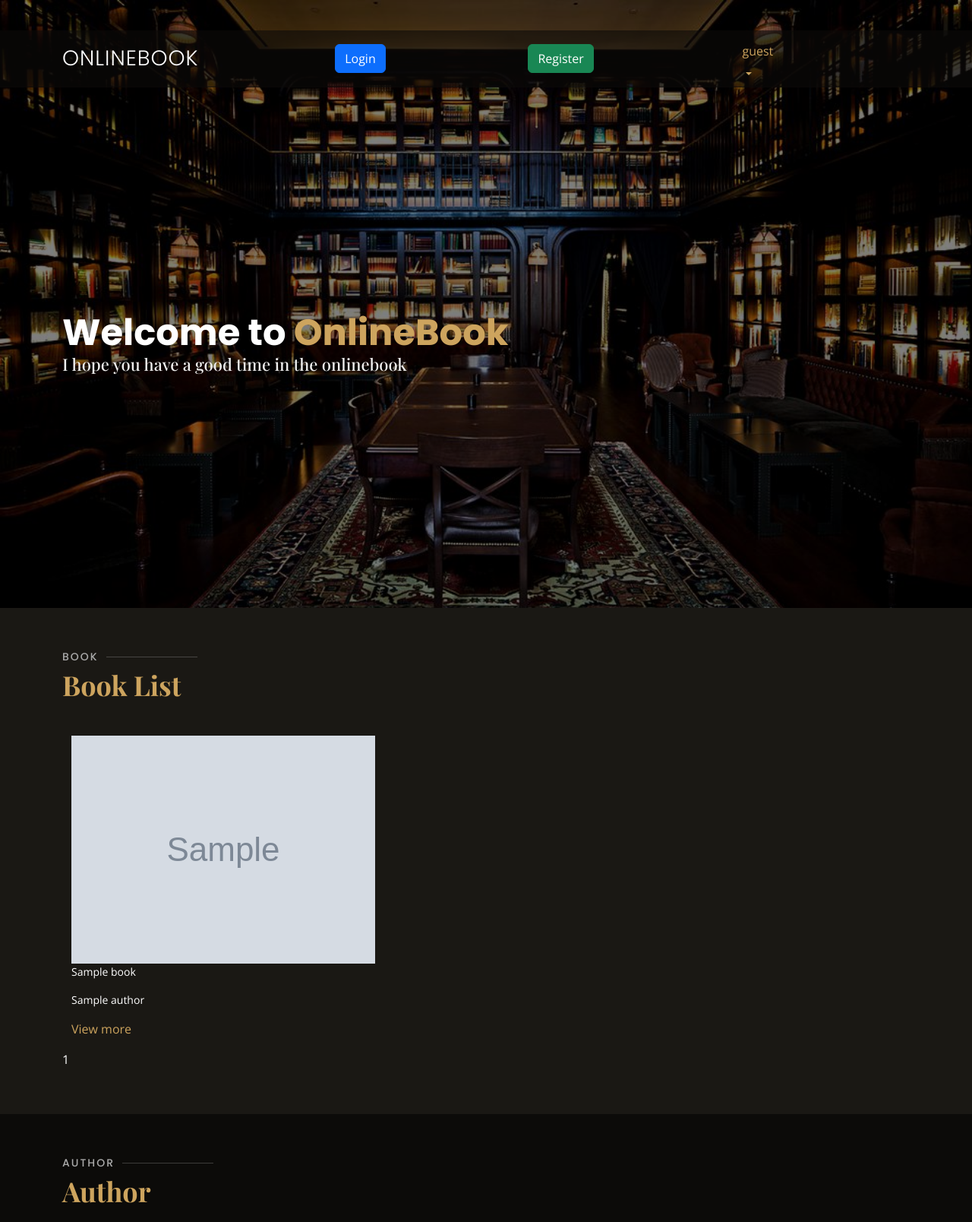
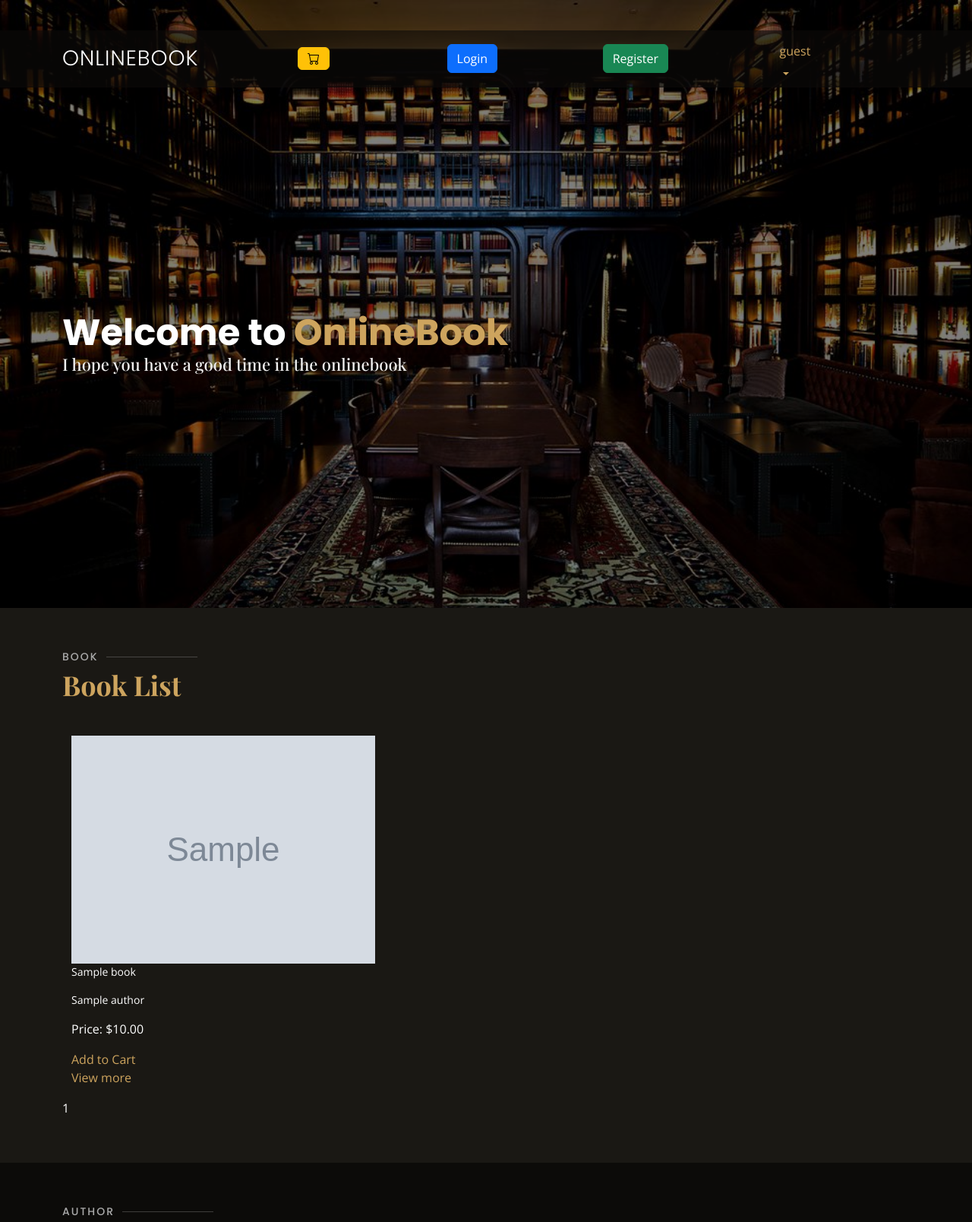
Before and after one commit to mahdi7723/BookWebsite, a Django app: page / in a window 1280 px wide. Shown: the top 1608 px of the page at 76% size. Run offline with Django 4.2, Linux system fonts and the light colour scheme; tables that the repository leaves empty hold one stand-in row (values such as "Sample post"); grey boxes marked "Sample" are stand-in pictures; some libraries are stand-ins or nearby versions; some web fonts are replaced.

Commit message:
add shoping cart to project

```diff
--- a/OnlineBook/urls.py
+++ b/OnlineBook/urls.py
@@ -26,4 +26,5 @@ urlpatterns = [
                   path('accounts/', include('django.contrib.auth.urls')),
                   path('', include('books.urls')),
                   path('ratings/', include('star_ratings.urls', namespace='ratings')),
+
               ] + static(settings.MEDIA_URL, document_root=settings.MEDIA_ROOT)
--- a/books/models.py
+++ b/books/models.py
@@ -1,9 +1,14 @@
 from django.db import models
+from accounts.models import CustomUser
 
 
 # Create your models here.
 class Category(models.Model):
     name = models.CharField(max_length=100)
+
+    @staticmethod
+    def get_all_categories():
+        return Category.objects.all()
 
     def __str__(self):
         return self.name
@@ -28,3 +33,12 @@ class Book(models.Model):
 
     def __str__(self):
         return self.title
+
+
+class CartItem(models.Model):
+    product = models.ForeignKey(Book, on_delete=models.CASCADE)
+    quantity = models.PositiveIntegerField(default=1)
+    user = models.ForeignKey(CustomUser, on_delete=models.CASCADE)  # If using authentication
+
+    def __str__(self):
+        return f"{self.quantity} x {self.product.name}"
--- a/books/urls.py
+++ b/books/urls.py
@@ -6,4 +6,10 @@ urlpatterns = [
     path('books/<int:book_id>/', views.book_detail, name='book_detail'),
     path('categories/', views.category_list, name='category_list'),
     path('author/<int:author_id>/', views.author_book, name='author'),
+    path('add_to_cart/<int:book_id>/', views.add_to_cart, name='add_to_cart'),
+    path('remove_from_cart/<int:cart_item_id>/', views.remove_from_cart, name='remove_from_cart'),
+    path('cart/', views.cart_view, name='cart'),
+    path('increase_quantity/<int:cart_item_id>/', views.increase_quantity, name='increase_quantity'),
+    path('decrease_quantity/<int:cart_item_id>/', views.decrease_quantity, name='decrease_quantity'),
+
 ]
--- a/books/views.py
+++ b/books/views.py
@@ -1,6 +1,7 @@
-from django.shortcuts import get_object_or_404, render
+from django.shortcuts import get_object_or_404, render, redirect
 from django.core.paginator import Paginator
-from .models import Book, Category, Author
+from .models import Book, Category, Author, CartItem
+from django.contrib.auth.decorators import login_required
 
 
 def home(request):
@@ -28,7 +29,6 @@ def book_detail(request, book_id):
         'author': author,
         'author_books': author_books,
     }
-
     return render(request, 'book_detail.html', context)
 
 
@@ -47,3 +47,58 @@ def author_book(request, author_id):
     }
 
     return render(request, 'author_book.html', context)
+
+
+@login_required
+def add_to_cart(request, book_id):
+    product = Book.objects.get(pk=book_id)
+    user = request.user
+
+    # Check if the item already exists in the cart, if yes, update the quantity, else create a new entry.
+    try:
+        cart_item = CartItem.objects.get(product=product, user=user)
+        cart_item.quantity += 1
+        cart_item.save()
+    except CartItem.DoesNotExist:
+        cart_item = CartItem(product=product, user=user)
+        cart_item.save()
+
+    return redirect('cart')
+
+
+@login_required
+def remove_from_cart(request, cart_item_id):
+    cart_item = CartItem.objects.get(pk=cart_item_id)
+    cart_item.delete()
+    return redirect('cart')
+
+
+@login_required
+def cart_view(request):
+    user = request.user
+    cart_items = CartItem.objects.filter(user=user)
+    total_price = sum(item.product.price * item.quantity for item in cart_items)
+
+    context = {
+        'cart_items': cart_items,
+        'total_price': total_price,
+    }
+
+    return render(request, 'cart.html', context)
+
+
+@login_required
+def increase_quantity(request, cart_item_id):
+    cart_item = CartItem.objects.get(pk=cart_item_id)
+    cart_item.quantity += 1
+    cart_item.save()
+    return redirect('cart')
+
+
+@login_required
+def decrease_quantity(request, cart_item_id):
+    cart_item = CartItem.objects.get(pk=cart_item_id)
+    if cart_item.quantity > 1:
+        cart_item.quantity -= 1
+        cart_item.save()
+    return redirect('cart')
--- a/templates/base.html
+++ b/templates/base.html
@@ -35,7 +35,8 @@
 <!-- ======= Header ======= -->
 <header id="header" class="fixed-top d-flex align-items-center">
     <div class="container-fluid container-xl d-flex align-items-center justify-content-lg-between">
-        <h1 class="logo me-auto me-lg-0"><a href="{% url 'home' %}">OnlineBook</a></h1>
+        <h1 class="logo me-auto me-lg-0 "><a href="{% url 'home' %}">OnlineBook</a></h1>
+        <a href="#" type="submit" class="btn btn-warning me-4"><span class="bi bi-cart"></span></a>
         <a class=" me-2 btn btn-primary" href="{% url 'login' %}">Login</a>
         <a class=" me-3 btn btn-success" href="{% url 'register' %}">Register</a>
         <a class="dropdown-toggle" href="#" role="button" id="userDropdown" data-bs-toggle="dropdown"
--- a/templates/book_detail.html
+++ b/templates/book_detail.html
@@ -76,6 +76,7 @@
         <div class="row">
             <div class="col-md-6">
                 <img src="{{ book.image.url }}" alt="Book Image" class="img-fluid book-image">
+                <a href="{% url 'add_to_cart' book.id %}">Add to Cart</a>
             </div>
             <div class="col-md-6">
                 <h1 class="book-title">{{ book.title }}</h1>
@@ -87,7 +88,9 @@
                 {% endfor %}
                 <p class="book-genre"><strong>Category:</strong> {{ book.category }}</p>
                 <p class="book-description"><strong>Description:</strong> {{ book.description }}</p>
+                <p>Price: ${{ book.price }}</p>
                 <p>{% ratings book %}</p>
+
             </div>
         </div>
     </div>
--- a/templates/home.html
+++ b/templates/home.html
@@ -18,6 +18,8 @@
                             <div>
                                 <p class="small">{{ book.title }}</p>
                                 <p class="small">{{ book.author }}</p>
+                                <p>Price: ${{ book.price }}</p>
+                                <a href="{% url 'add_to_cart' book.id %}">Add to Cart</a>
                             </div>
                             <a href="{% url 'book_detail' book.id %}">View more</a>
                         </figcaption>
```
Also changed, not shown: templates/cart.html (added, +19 -0 lines), OnlineBook/settings.py (line endings or trailing spaces), books/admin.py (line endings or trailing spaces), books/migrations/0001_initial.py (deleted).
